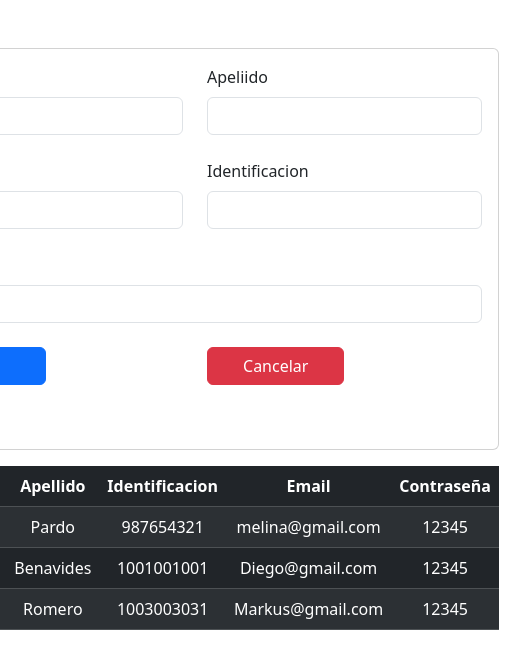
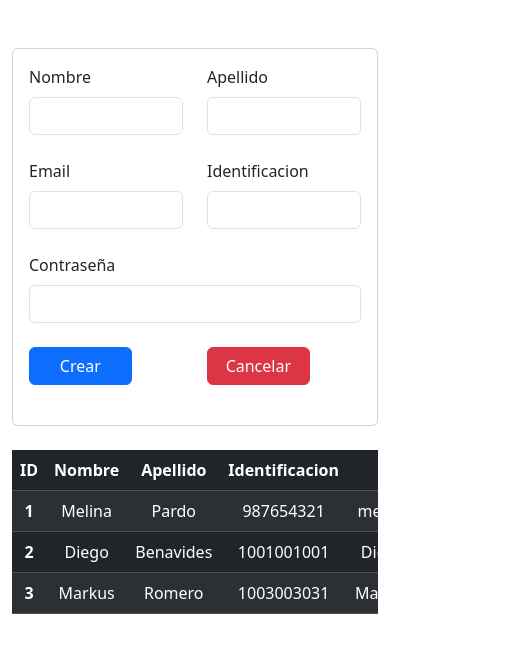
Before and after one commit to DjFour23/Taller2Diplomado, a plain HTML site: page index.html in a window 390 px wide. Shown: the whole page, 511 px wide, since content can reach past the window. Drawn offline with nearby package versions, Linux system fonts and the light colour scheme; some packages are replaced by stand-ins of ours; a script that the page names is missing.

Commit message:
correccion responsive en moviles

```diff
--- a/index.html
+++ b/index.html
@@ -21,32 +21,23 @@
   </head>
 
   <body>
-    <div class="container">
-      <div class="d-flex justify-content-center mt-5">
-          <div class="row align-items-center">
-            <div class="col-sm-6 mb-3 mb-sm-0">
+    <div class="container mt-5" >
+      <div class="row row-cols-1 row-cols-md-2 g-4 align-items-center">
+        <div class="col">
           <div class="card">
             <div class="card-body">
               <form>
                 <div class="row mb-4">
                   <div class="col">
                     <div class="form-outline">
-                          <label class="form-label" for="name"
-                            >Nombre</label
-                          >
+                      <label class="form-label" for="name">Nombre</label>
                       <input type="text" id="name" class="form-control" />
                     </div>
                   </div>
                   <div class="col">
                     <div class="form-outline">
-                          <label class="form-label" for="lastName"
-                            >Apeliido</label
-                          >
-                          <input
-                            type="text"
-                            id="lastName"
-                            class="form-control"
-                          />
+                      <label class="form-label" for="lastName">Apellido</label>
+                      <input type="text" id="lastName" class="form-control" />
                     </div>
                   </div>
                 </div>
@@ -54,17 +45,13 @@
                 <div class="row mb-4">
                   <div class="col">
                     <div class="form-outline">
-                          <label class="form-label" for="email"
-                            >Email</label
-                          >
+                      <label class="form-label" for="email">Email</label>
                       <input type="email" id="email" class="form-control" />
                     </div>
                   </div>
                   <div class="col">
                     <div class="form-outline">
-                          <label class="form-label" for="id"
-                            >Identificacion</label
-                          >
+                      <label class="form-label" for="id">Identificacion</label>
                       <input
                         type="number"
                         id="identificacion"
@@ -81,7 +68,7 @@
                   <div class="col">
                     <button
                       type="button"
-                          class="btn btn-primary btn-block mb-4 col-6"
+                      class="btn btn-primary btn-block col-8"
                       onclick="crearUsuario()"
                     >
                       Crear
@@ -90,7 +77,7 @@
                   <div class="col">
                     <button
                       type="button"
-                          class="btn btn-danger btn-block mb-4 col-6"
+                      class="btn btn-danger btn-block col-8"
                       onclick="backToTheBasics()"
                     >
                       Cancelar
@@ -101,7 +88,7 @@
             </div>
           </div>
         </div>
-            <div class="col-sm-6">
+        <div class="col">
           <div class="table-responsive">
             <table
               class="table table-responsive table-dark table-hover table-striped"
@@ -122,7 +109,6 @@
         </div>
       </div>
     </div>
-    </div>
 
     <script
       src="https://cdn.jsdelivr.net/npm/@popperjs/core@2.11.6/dist/umd/popper.min.js"
```
Lines whose indentation alone changed are shown as unchanged.
